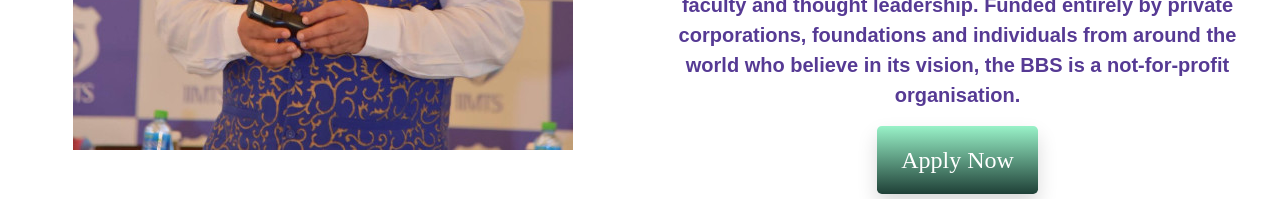
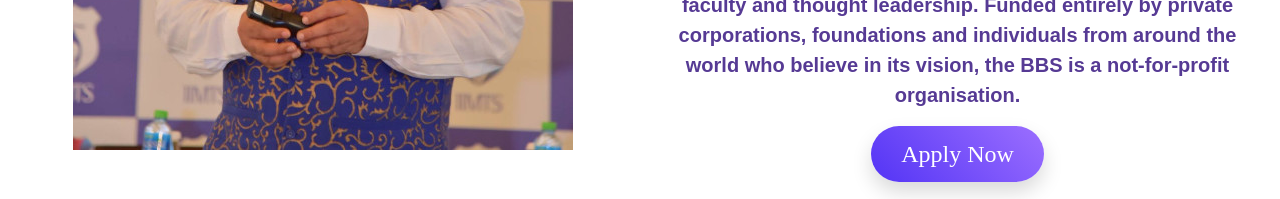
Before and after one commit to sourav-coder/Bisedu-Business-School, a plain HTML site: page index.html in a window 1280 px wide. Shown: the part 1340-1539 px from the top of the page. Drawn offline with nearby package versions, Linux system fonts and the light colour scheme; a script that the page names is missing.

Commit message:
changed button

```diff
--- a/style.css
+++ b/style.css
@@ -136,12 +136,14 @@ body{
     color: #2a305e;
     font-family: initial;
     font-size: 1.5rem;
-    padding: 1rem 1.5rem;
-    /* background-image: linear-gradient(45deg, #5334f5,#9c6fff); */
-    background: #1f4037;  /* fallback for old browsers */
-  background: -webkit-linear-gradient(to right, #99f2c8, #1f4037);  /* Chrome 10-25, Safari 5.1-6 */
-  background: linear-gradient(to bottom, #99f2c8, #1f4037); /* W3C, IE 10+/ Edge, Firefox 16+, Chrome 26+, Opera 12+, Safari 7+ */
+    padding: 20px 12px;
+    padding: 10px 30px;
+    border-radius: 32px;
 
+    background-image: linear-gradient(45deg, #5334f5,#9c6fff);
+    /* background: #1f4037;  */
+  /* background: -webkit-linear-gradient(to right, #99f2c8, #1f4037);  Chrome 10-25, Safari 5.1-6 */
+  /* background: linear-gradient(to bottom, #99f2c8, #1f4037); W3C, IE 10+/ Edge, Firefox 16+, Chrome 26+, Opera 12+, Safari 7+ */
 
     color: #fff;
     border: none;
@@ -154,7 +156,7 @@ body{
 
 .about .btn:hover{
 
-  transform: translateY(-2px);
+  transform: translateY(-4px);
   box-shadow: 0 10px 30px 0 rgba(0,0,0,0.25);
   /* background-image: linear-gradient(-45deg,#fff, #5334f5,#9c6fff); */
   background: #fffbd5;  /* fallback for old browsers */
```
